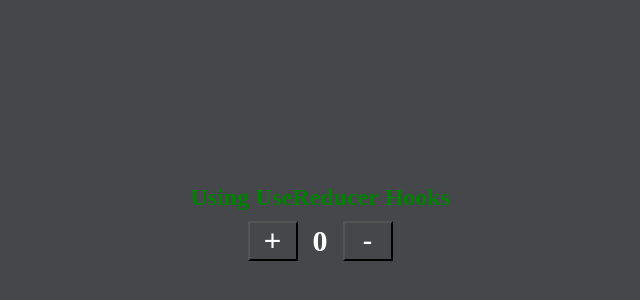
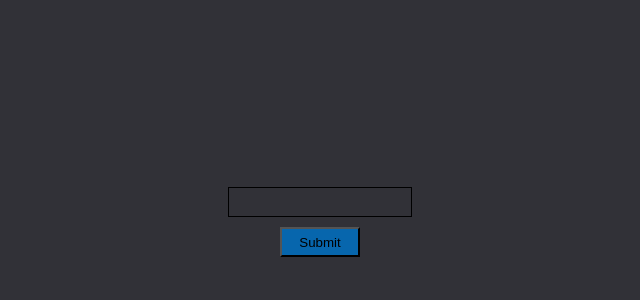
Before and after one commit to Rajan-7/JsLibrary, a React (Create React App) app: page / in a window 1280 px wide. Shown: the part 178-478 px from the top of the page, without its empty margins (320-960 px from the left). Built offline with nearby package versions, Linux system fonts and the light colour scheme; some icons are missing; a web font is replaced by a local one.

Commit message:
useRef hook created/completed in components

```diff
--- a/src/App.js
+++ b/src/App.js
@@ -11,11 +11,13 @@
 // import UseEffect1 from "./components/useEffect/useEffect1";
 // import FinderEffect from "./components/useEffect/FinderEffect";
 // import Parent from "./components/UseContext/Parent";
-import UseReducer1 from "./components/useReducer/useReducer1";
+// import UseReducer1 from "./components/useReducer/useReducer1";
+// import UseRf from "./components/useRef/UseRf";
+import UseDom from "./components/useRef/UseDom";
 
 
 function App() {
-  return <UseReducer1 />;
+  return <UseDom />;
 }
 
 export default App;
--- /dev/null
+++ b/src/components/useRef/UseDom.js
@@ -0,0 +1,61 @@
+import React, { useRef } from "react";
+import styled from "styled-components";
+
+const UseDom = () => {
+  const inputRef = useRef();
+
+  const handleBackground = () => {
+    inputRef.current.focus();
+    inputRef.current.style.backgroundColor = "red";
+  };
+  return (
+    <>
+      <Wrapper>
+        <div className="container">
+          <input type="text" ref={inputRef}/>
+          <div className="values">
+            <button className="btn" onClick={handleBackground}>
+              Submit
+            </button>
+          </div>
+        </div>
+      </Wrapper>
+    </>
+  );
+};
+
+const Wrapper = styled.section`
+  .container {
+    margin: 0;
+    padding: 0;
+    box-sizing: border-box;
+    height: 100vh;
+    display: flex;
+    flex-direction: column;
+    justify-content: center;
+    align-items: center;
+  }
+  .values {
+    margin-top: 10px;
+    display: flex;
+    justify-content: center;
+    align-items: center;
+    color: white;
+    gap: 15px;
+  }
+  input {
+    border: 1px solid black;
+    height: 30px;
+    outline: none;
+    padding-left: 5px;
+    color: black;
+  }
+  .btn {
+    height: 30px;
+    width: 80px;
+    background-color: #0766ad;
+    cursor: pointer;
+  }
+`;
+
+export default UseDom;
--- /dev/null
+++ b/src/components/useRef/UseRf.js
@@ -0,0 +1,60 @@
+import React, { useEffect, useRef, useState } from "react";
+import styled from "styled-components";
+
+const UseRf = () => {
+  const [userInput, setUserInput] = useState("");
+  const count = useRef(0);
+
+  useEffect(() => {
+    count.current = count.current + 1;
+  });
+  return (
+    <>
+      <Wrapper>
+        <div className="container">
+          <input
+            type="text"
+            className="input-class"
+            value={userInput}
+            onChange={(e) => setUserInput(e.target.value)}
+          />
+          <div className="values">The number of render is <span className="span">{count.current}</span></div>
+        </div>
+      </Wrapper>
+    </>
+  );
+};
+
+const Wrapper = styled.section`
+  .container {
+    margin: 0;
+    padding: 0;
+    box-sizing: border-box;
+    height: 100vh;
+    display: flex;
+    flex-direction: column;
+    justify-content: center;
+    align-items: center;
+  }
+  .values {
+    margin-top: 10px;
+    display: flex;
+    justify-content: center;
+    align-items: center;
+    color:white;
+    gap: 15px;
+  }
+  .input-class {
+    border: 1px solid black;
+    height: 30px;
+    outline:none;
+    padding-left:5px;
+    color:#fff;
+  }
+  .span{
+    color:green;
+  }
+
+`;
+
+export default UseRf;
--- a/src/index.css
+++ b/src/index.css
@@ -2,5 +2,5 @@
     margin: 0;
     padding: 0;
     box-sizing: border-box;
-    background-color: #45474B;
+    background-color: #313137;
 }
```
